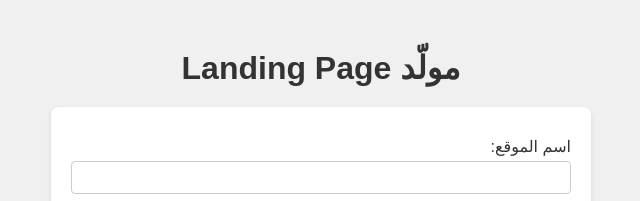
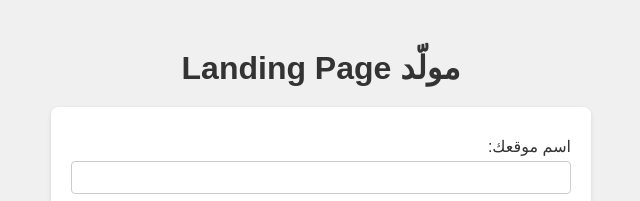
Before and after one commit to mohd3371/Webmaker-, a plain HTML site: page Index.html in a window 1280 px wide. Shown: the top 201 px of the page, 319-959 px from the left. Drawn offline with nearby package versions, Linux system fonts and the light colour scheme.

Commit message:
Update Index.html

```diff
--- a/Index.html
+++ b/Index.html
@@ -12,7 +12,7 @@
 <body>
   <h1>مولّد Landing Page</h1>
   <form id="form">
-    <label for="title">اسم الموقع:</label>
+    <label for="title">اسم موقعك:</label>
     <input id="title" required>
 
     <label for="description">وصف قصير:</label>
```
